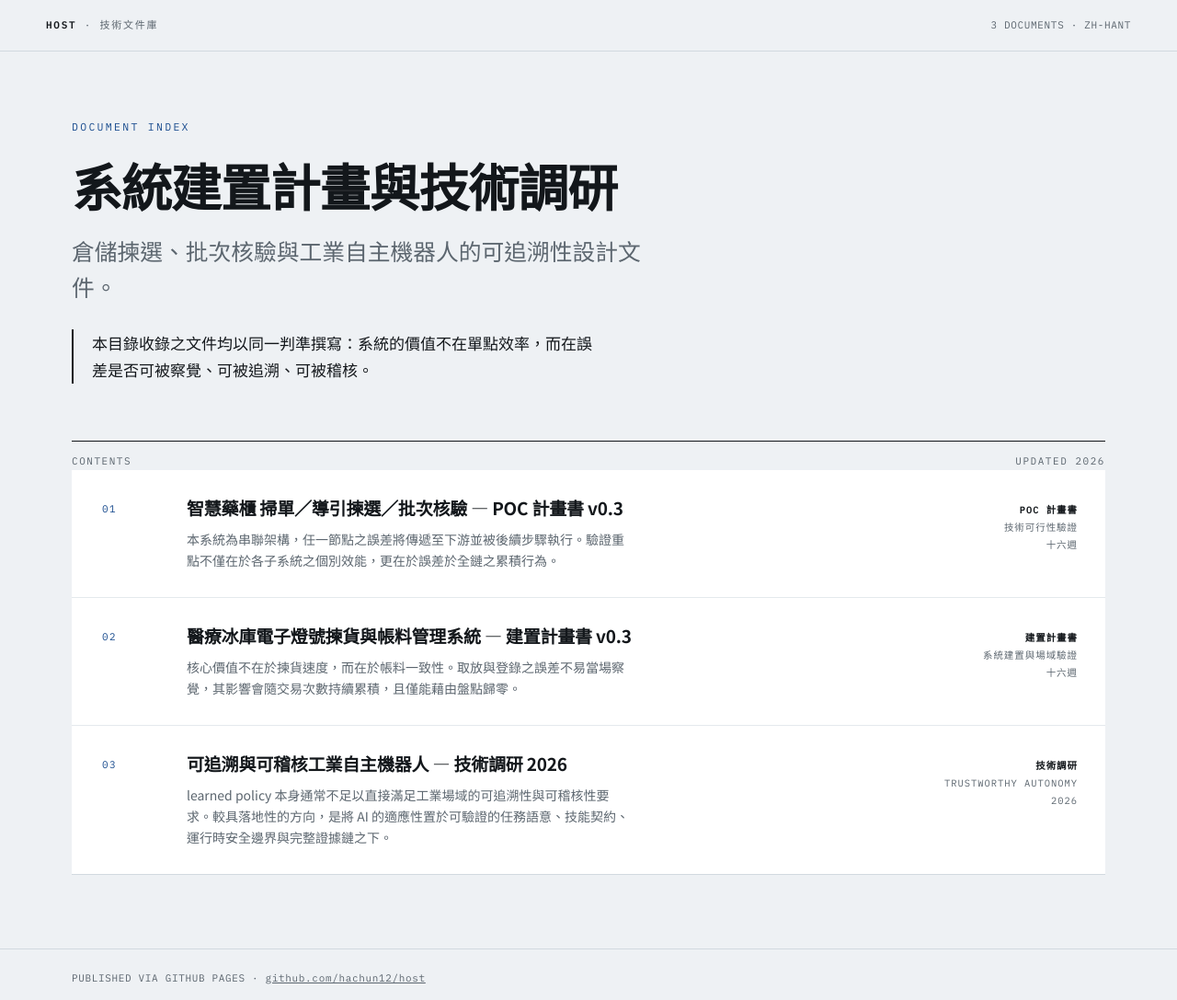
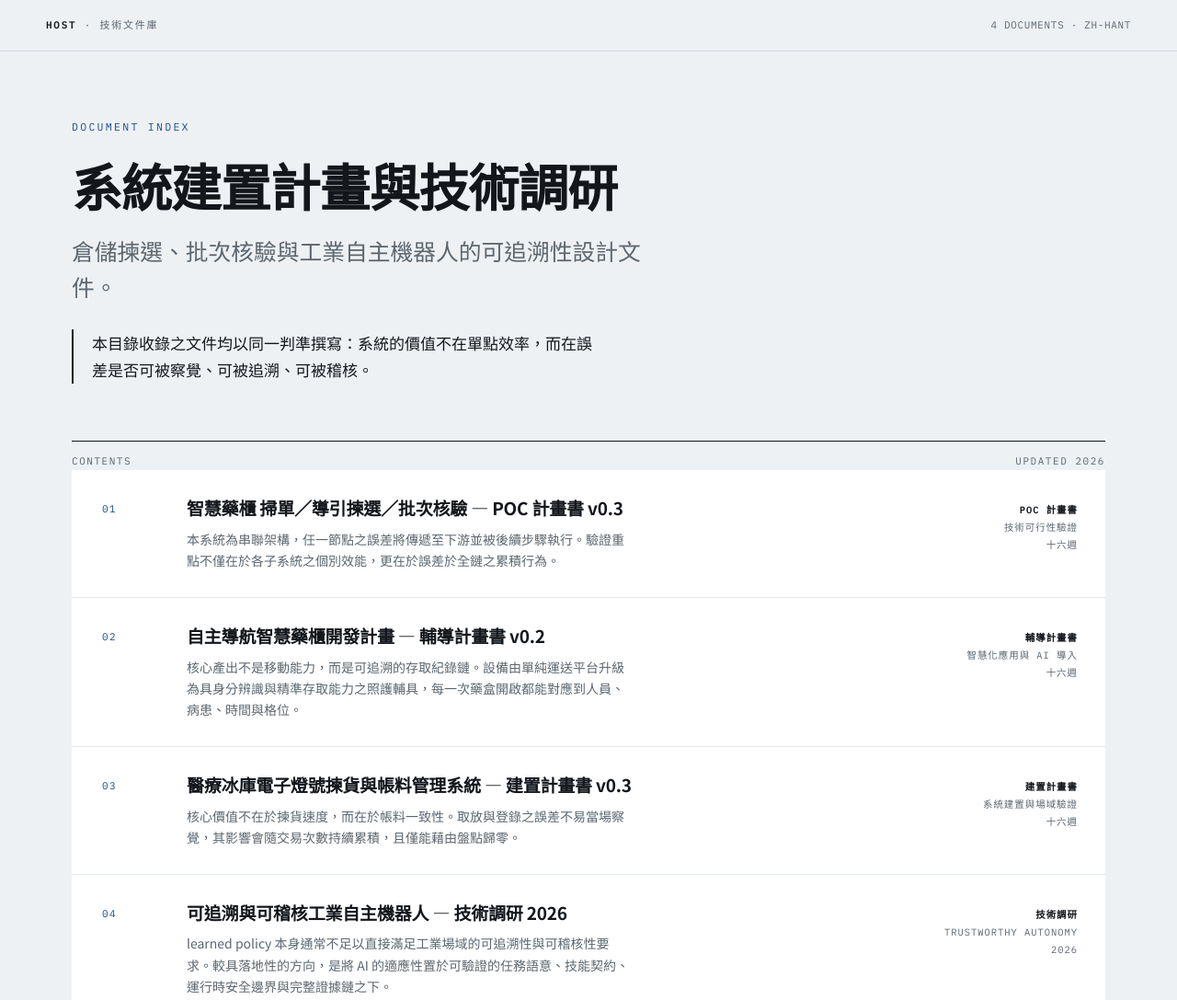
Before and after one commit to hachun12/host, a plain HTML site: page docs/index.html in a window 1280 px wide. Shown: the top 1087 px of the page at 92% size. Drawn offline with Linux system fonts and the light colour scheme.

Commit message:
List ADC_PLUS in README and document index
Co-Authored-By: Claude Opus 5 (1M context) <noreply@anthropic.com>

```diff
--- a/docs/index.html
+++ b/docs/index.html
@@ -69,7 +69,7 @@ footer a{color:var(--graphite)}
 <header class="masthead">
   <div class="wrap mast-inner">
     <div class="mark"><b>HOST</b> · 技術文件庫</div>
-    <div class="meta">3 DOCUMENTS · ZH-HANT</div>
+    <div class="meta">4 DOCUMENTS · ZH-HANT</div>
   </div>
 </header>
 
@@ -95,8 +95,18 @@ footer a{color:var(--graphite)}
       </a>
     </li>
     <li>
+      <a class="item" href="ADC_PLUS.html">
+        <div class="n">02</div>
+        <div>
+          <p class="t">自主導航智慧藥櫃開發計畫 — 輔導計畫書 v0.2</p>
+          <p class="d">核心產出不是移動能力，而是可追溯的存取紀錄鏈。設備由單純運送平台升級為具身分辨識與精準存取能力之照護輔具，每一次藥盒開啟都能對應到人員、病患、時間與格位。</p>
+        </div>
+        <div class="tag"><b>輔導計畫書</b>智慧化應用與 AI 導入<br>十六週</div>
+      </a>
+    </li>
+    <li>
       <a class="item" href="Pick_to_light.html">
-        <div class="n">02</div>
+        <div class="n">03</div>
         <div>
           <p class="t">醫療冰庫電子燈號揀貨與帳料管理系統 — 建置計畫書 v0.3</p>
           <p class="d">核心價值不在於揀貨速度，而在於帳料一致性。取放與登錄之誤差不易當場察覺，其影響會隨交易次數持續累積，且僅能藉由盤點歸零。</p>
@@ -106,7 +116,7 @@ footer a{color:var(--graphite)}
     </li>
     <li>
       <a class="item" href="AI_Trustworthy_Autonomy_Survey.html">
-        <div class="n">03</div>
+        <div class="n">04</div>
         <div>
           <p class="t">可追溯與可稽核工業自主機器人 — 技術調研 2026</p>
           <p class="d">learned policy 本身通常不足以直接滿足工業場域的可追溯性與可稽核性要求。較具落地性的方向，是將 AI 的適應性置於可驗證的任務語意、技能契約、運行時安全邊界與完整證據鏈之下。</p>
```
Also changed, not shown: 1 other file.
